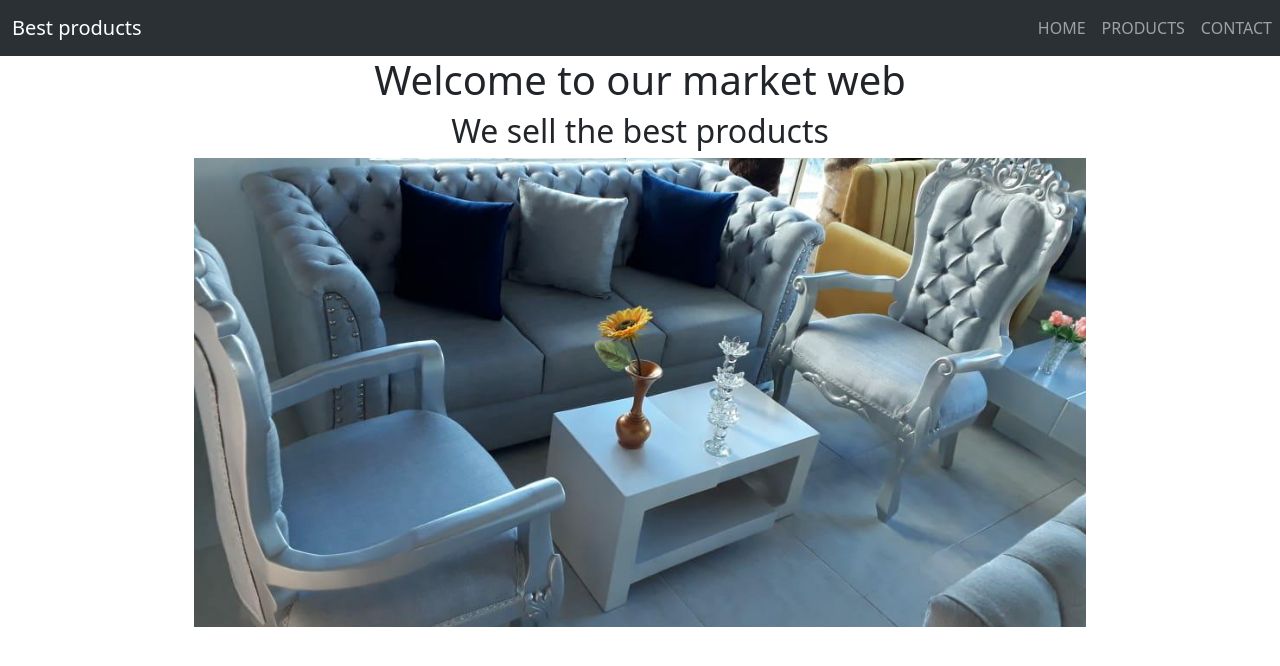
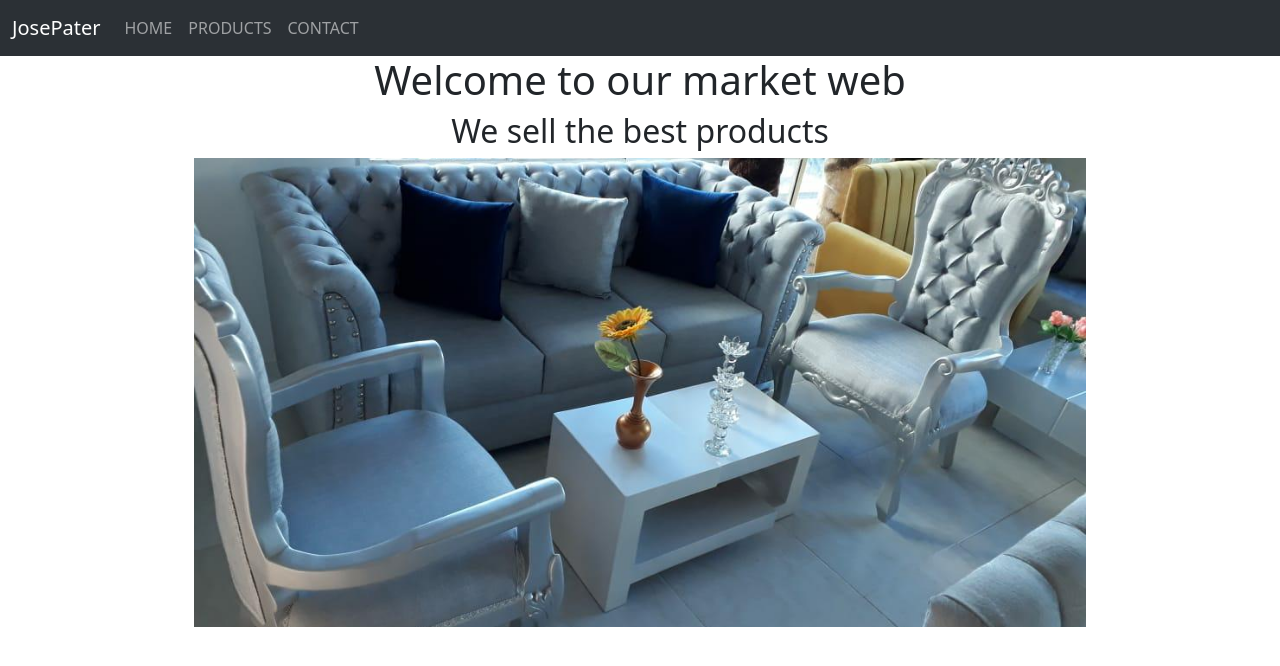
Before and after one commit to JosePater/Landing-page-Angular-17, an Angular app: page / in a window 1280 px wide. Shown: the top 666 px of the page. Built offline with nearby package versions, Linux system fonts and the light colour scheme.

Commit message:
style: title navbar from left

```diff
--- a/src/app/app.component.html
+++ b/src/app/app.component.html
@@ -1,11 +1,9 @@
 <nav class="navbar navbar-expand-lg bg-body-tertiary" data-bs-theme="dark">
   <div class="container-fluid">
-    <a class="navbar-brand" href="">Best products</a>
-    <button class="navbar-toggler" type="button" data-bs-toggle="collapse" data-bs-target="#navbarNav" aria-controls="navbarNav" aria-expanded="false">
+    <a class="navbar-brand" href="#">JosePater</a>
+    <button class="navbar-toggler" type="button" data-bs-toggle="collapse" data-bs-target="#navbarNav" aria-controls="navbarNav" aria-expanded="false" aria-label="Toggle navigation">
       <span class="navbar-toggler-icon"></span>
     </button>
-  </div>
-
     <div class="collapse navbar-collapse" id="navbarNav">
       <ul class="navbar-nav">
         @for (title of titleNav; track $index) {
@@ -14,8 +12,7 @@
           </li>
         }
       </ul>
-
+    </div>
   </div>
 </nav>
-
 <router-outlet></router-outlet>
```
Lines whose indentation alone changed are shown as unchanged.
